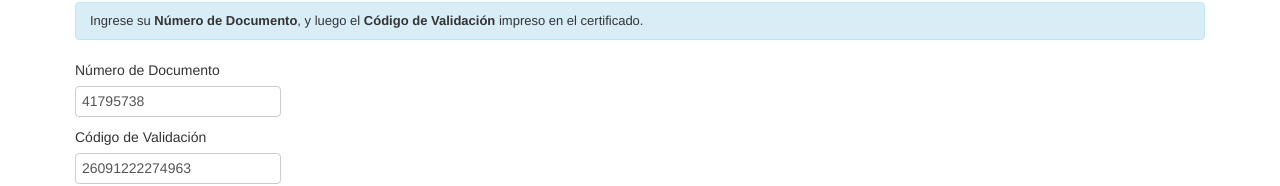
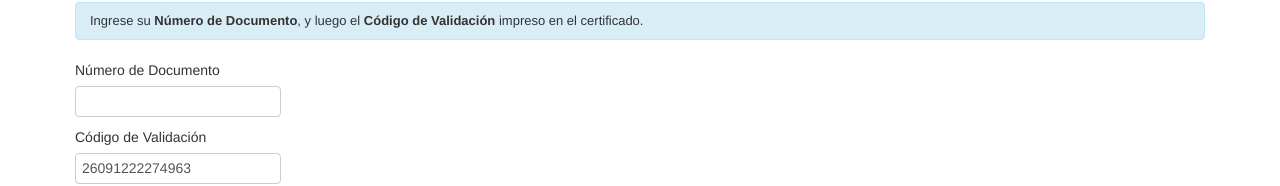
Before and after one commit to franx2/pulso, a Next.js app: page /validador-certificados in a window 1280 px wide. Shown: the part 182-368 px from the top of the page. Built offline with nearby package versions, Linux system fonts and the light colour scheme.

Commit message:
Sacar el DNI precargado del validador
Queda vacío para completarlo a mano cada vez; el código de validación sigue
precargado.

Co-Authored-By: Claude Sonnet 5 <noreply@anthropic.com>

```diff
--- a/app/validador-certificados/page.tsx
+++ b/app/validador-certificados/page.tsx
@@ -32,12 +32,12 @@ const TABS = [
   { label: "Ayuda" },
 ];
 
-// Precargados para que la demo quede lista para tocar Validar sin tipear nada.
-const DOCUMENTO_DEFECTO = "41795738";
+// Código precargado para que la demo quede lista casi sin tipear; el
+// documento se deja vacío para completarlo a mano cada vez.
 const CODIGO_DEFECTO = "26091222274963";
 
 export default function ValidadorCertificadosPage() {
-  const [documento, setDocumento] = useState(DOCUMENTO_DEFECTO);
+  const [documento, setDocumento] = useState("");
   const [codigo, setCodigo] = useState(CODIGO_DEFECTO);
   // Maqueta: cualquier documento y código cargados dan "válido". No hay
   // origen de datos real todavía, y nada de lo tipeado se guarda ni se envía.
@@ -50,7 +50,7 @@ export default function ValidadorCertificadosPage() {
 
   function volver() {
     setValidado(false);
-    setDocumento(DOCUMENTO_DEFECTO);
+    setDocumento("");
     setCodigo(CODIGO_DEFECTO);
   }
 
```
